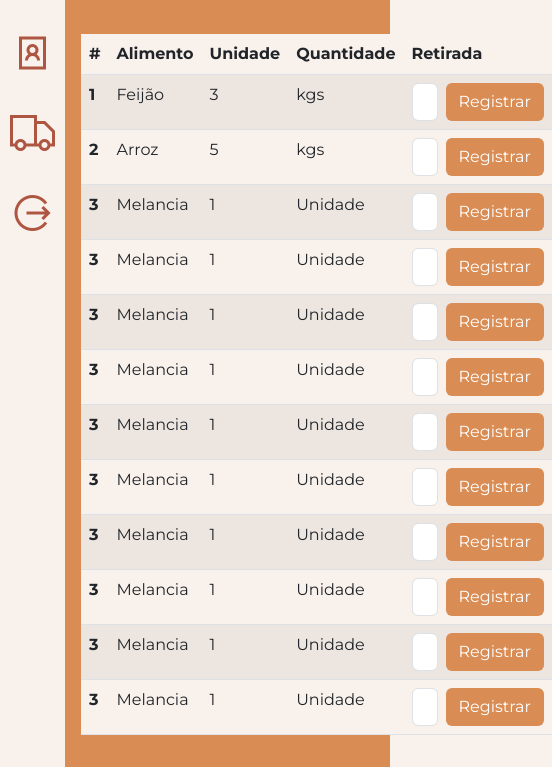
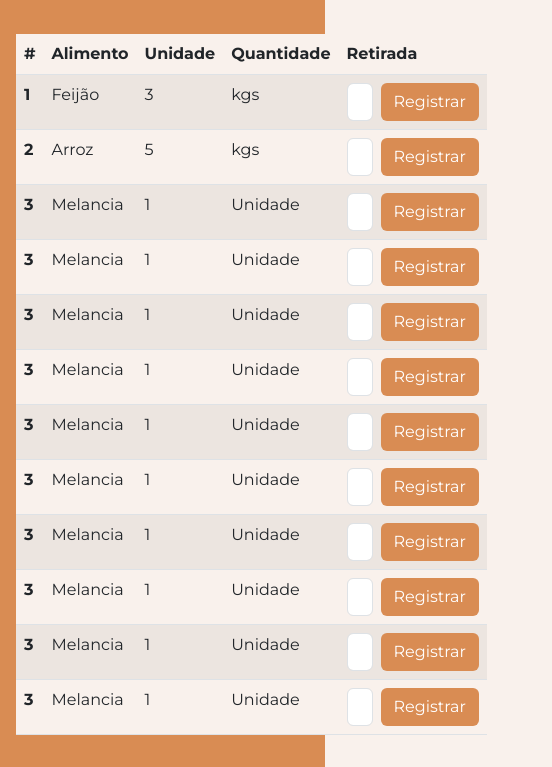
Before and after one commit to TrezzeIohan/vila-da-crianca, a plain HTML site: page app.html in a window 390 px wide. Shown: the part 108-875 px from the top of the page, 552 px wide, since content can reach past the window. Drawn offline with nearby package versions, Linux system fonts and the light colour scheme; files that its build step writes are made by us from their sources.

Commit message:
Escondi a coluna esquerda para dispositivos menores do que lg

```diff
--- a/app.html
+++ b/app.html
@@ -14,10 +14,10 @@
 </head>
 <body class="bg-shell p-0">
 
-    <div class="container-fluid vh-100 d-flex flex-column justify-content-center align-items-center p-0">
-        <div class="row w-100 vh-100 d-flex flex-row">
+    <div class="container-fluid d-flex flex-column justify-content-center align-items-center p-0">
+        <div class="row w-100 d-flex flex-row">
 
-            <div class="col-2 d-flex flex-column bg-shell p-3 align-items-center">
+            <div class="col-2 d-none d-lg-flex d-flex flex-column bg-shell p-3 align-items-center">
 
                 <img src="./assets/imagens/logo.webp" alt="Vila da Criança" class="img-fluid">
 
```
